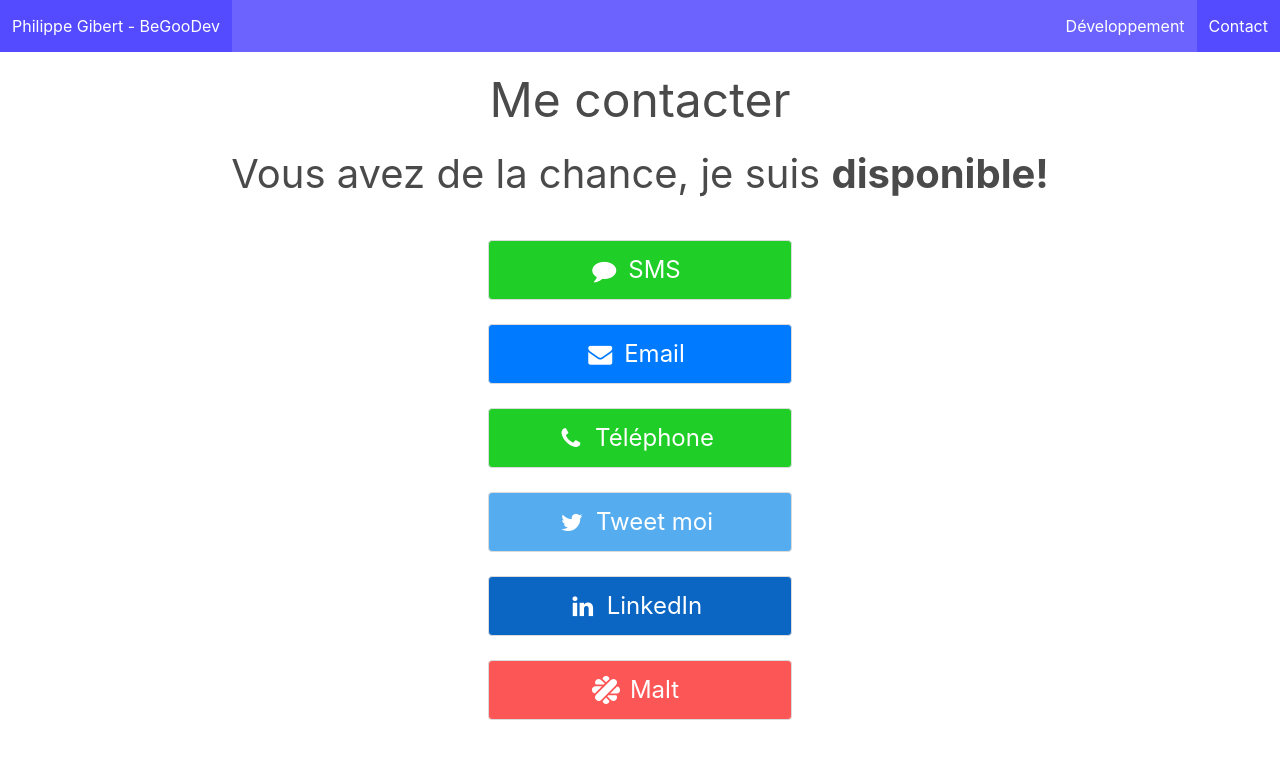
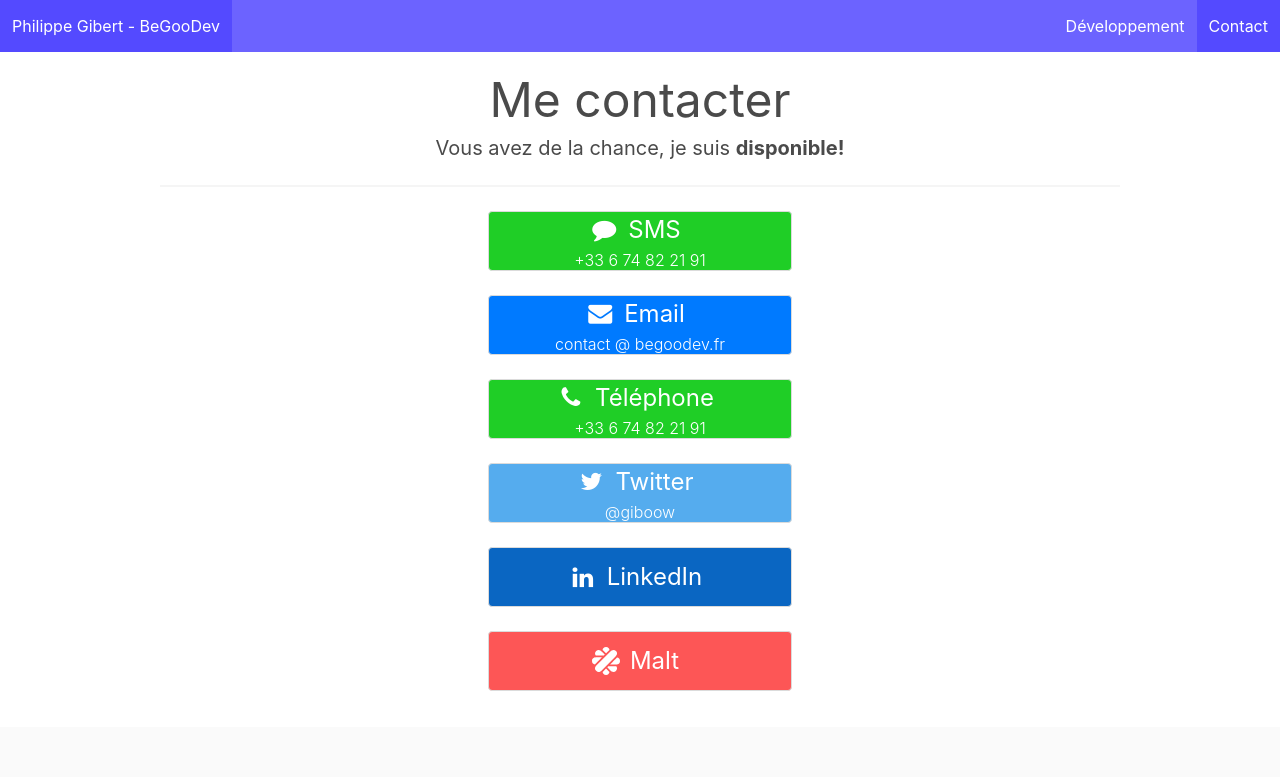
Before and after one commit to BeGooDev/begoodev, a Next.js app: page /contact in a window 1280 px wide. Shown: the top 777 px of the page. Built offline with nearby package versions, Linux system fonts and the light colour scheme.

Commit message:
fix contact

```diff
--- a/components/Header/index.js
+++ b/components/Header/index.js
@@ -56,7 +56,7 @@ class Header extends Component{
                     </div>
 
                     <div className="navbar-end">
-                        <Link href="/developpement">
+                        <Link href="/development">
                             <a className={classNames("navbar-item", {"is-active" : this.props.nav?.active === 'development'  })}>
                                 Développement
                             </a>
--- a/config.js
+++ b/config.js
@@ -6,7 +6,7 @@ const appConfig = {
     twitterUser: "giboow",
     twitterRecipientId: "91543080",
     linkdeInUser: "pgibert",
-    phoneNumber: "+33674822191",
+    phoneNumber: "+33 6 74 82 21 91",
     maltId: "philippegibert"
 
 }
@@ -22,6 +22,16 @@ const getPseudo = () => {
 const getTwitterUrl = () => {
     return "https://twitter.com/" +  appConfig.twitterUser;
 }
+
+
+/**
+ * Get twitterUrl
+ * @returns {string}
+ */
+const getTwitterUser = () => {
+    return "@" +  appConfig.twitterUser;
+}
+
 
 /**
  * Get linkedInUrl
@@ -55,6 +65,10 @@ const getEmail = () => {
     return appConfig.email
 }
 
+const getEmailWithSpaces = () => {
+    return appConfig.email.replace('@', ' @ ');
+}
+
 const getTwitterDirectMessageUrl = () => {
     return "https://twitter.com/messages/compose?recipient_id=" + appConfig.twitterRecipientId;
 }
@@ -65,4 +79,4 @@ const getMaltUrl = () => {
 
 export default appConfig;
 
-export {getTwitterUrl, getLinkedInUrl, getPhoneNum, getPseudo, getGithubUrl, getEmail, getTwitterDirectMessageUrl, getMaltUrl};
+export {getTwitterUrl, getLinkedInUrl, getPhoneNum, getPseudo, getGithubUrl, getEmail, getTwitterDirectMessageUrl, getMaltUrl, getTwitterUser, getEmailWithSpaces};
--- a/pages/contact.js
+++ b/pages/contact.js
@@ -1,6 +1,6 @@
 import Link from "next/link";
 import MainLayout from "../layouts/main";
-import {getEmail, getLinkedInUrl, getPhoneNum, getTwitterDirectMessageUrl, getMaltUrl} from "../config";
+import {getEmail, getLinkedInUrl, getPhoneNum, getTwitterDirectMessageUrl, getMaltUrl, getTwitterUrl, getTwitterUser, getEmailWithSpaces} from "../config";
 import Head from "next/head";
 
 export default function ContactPage() {
@@ -22,56 +22,77 @@ export default function ContactPage() {
                         Me contacter
                     </h1>
                 </div>
-                <div className="container is-max-desktop pt-2 pb-6">
-                    <p className="is-size-2 has-text-centered">Vous avez de la chance, je suis <span
-                        className="has-text-weight-bold">disponible!</span></p>
-
-                    <div className="columns is-multiline mt-5 mt-5">
+                <div className="container is-max-desktop">
+                    <h2 className="subtitle has-text-centered">Vous avez de la chance, je suis <span
+                        className="has-text-weight-bold">disponible!</span></h2>
+                </div>
+                <div className="container is-max-desktop">
+                    <hr/>
+                </div>
+                <div className="container is-max-desktop">
+                    <div className="columns is-multiline">
                         <div className="column is-one-third is-offset-one-third">
                             <Link href={"sms:" + getPhoneNum()}>
                                 <a title="Envoyez moi un message!">
-                                    <button className="button is-large phone is-fullwidth">
-                                <span className="icon is-medium">
-                                  <i className="fa fa-comment"/>
-                                </span>
-                                        <span>SMS</span>
-                                    </button>
+                                    <div
+                                        className="phone button is-large phone is-fullwidth is-flex-direction-column p-5">
+                                        <div>
+                                            <span className="icon is-medium"><i className="fa fa-comment"/></span>
+                                            <span>SMS</span>
+                                        </div>
+                                        <div className="has-text-weight-light is-size-6">
+                                            {getPhoneNum()}
+                                        </div>
+                                    </div>
                                 </a>
                             </Link>
                         </div>
                         <div className="column is-one-third is-offset-one-third">
                             <Link href={"mailto:" + getEmail()}>
                                 <a title="Envoyez moi un email!">
-                                    <button className="mail button is-large email is-fullwidth">
-                                <span className="icon is-medium">
-                                  <i className="fa fa-envelope"/>
-                                </span>
-                                        <span>Email</span>
-                                    </button>
+                                    <div
+                                        className="button is-large mail is-fullwidth is-flex-direction-column p-5">
+                                        <div>
+                                        <span className="icon is-medium"><i className="fa fa-envelope"/></span>
+                                            <span>Email</span>
+                                        </div>
+                                        <div className="has-text-weight-light is-size-6">
+                                            {getEmailWithSpaces()}
+                                        </div>
+                                    </div>
+                                </a>
+                            </Link>
+                        </div>
+
+                        <div className="column is-one-third is-offset-one-third">
+                            <Link href={"tel:" + getPhoneNum()}>
+                                <a title="Appelez moi!">
+                                    <div
+                                        className="phone button is-large is-fullwidth is-flex-direction-column p-5">
+                                        <div>
+                                            <span className="icon is-medium"><i className="fa fa-phone"/></span>
+                                            <span>Téléphone</span>
+                                        </div>
+                                        <div className="has-text-weight-light is-size-6">
+                                            {getPhoneNum()}
+                                        </div>
+                                    </div>
                                 </a>
                             </Link>
                         </div>
                         <div className="column is-one-third is-offset-one-third">
-                            <Link href={"tel:" + getPhoneNum()}>
-                                <a title="Appelez moi!">
-                                    <button className="button is-large phone is-fullwidth">
-                                <span className="icon is-medium">
-                                  <i className="fa fa-phone"/>
-                                </span>
-                                        <span>Téléphone</span>
-                                    </button>
-                                </a>
-                            </Link>
-                        </div>
-                        <div className="column is-one-third is-offset-one-third has-text-centered">
                             <Link href={getTwitterDirectMessageUrl()}>
                                 <a title="Envoyez moi un message sur Twitter!" target="_blank">
-                                    <button className="button is-large twitter is-fullwidth">
-                                <span className="icon is-medium">
-                                  <i className="fa fa-twitter"/>
-                                </span>
-                                        <span>Tweet moi</span>
-                                    </button>
+                                    <div
+                                        className="twitter button is-large is-fullwidth is-flex-direction-column p-5">
+                                        <div>
+                                            <span className="icon is-medium"><i className="fa fa-twitter"/></span>
+                                            <span>Twitter</span>
+                                        </div>
+                                        <div className="has-text-weight-light is-size-6">
+                                            {getTwitterUser()}
+                                        </div>
+                                    </div>
                                 </a>
                             </Link>
                         </div>
--- a/styles/globals.scss
+++ b/styles/globals.scss
@@ -34,7 +34,7 @@ $malt-invert: findColorInvert($malt);
 
 @mixin buttonColored ($color, $colorDark) {
   @at-root {
-    button#{&} {
+    button#{&}, .button#{&} {
       background-color: $color;
       color: $white;
       &:hover{
```
Also changed, not shown: pages/index.js (+15 -5 lines), pages/development.js (renamed from pages/developpement.js).
